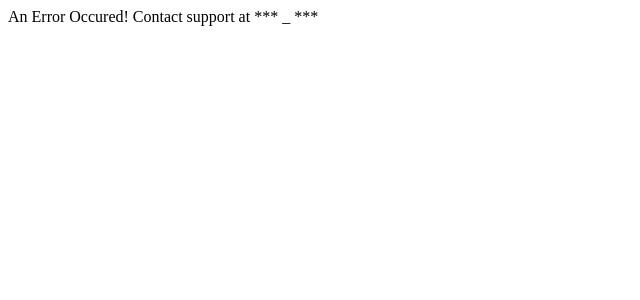
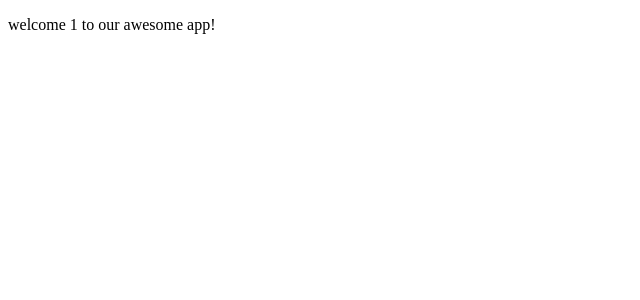
Before and after one commit to Drachbar/angular-todo-app, an Angular app: page /welcome/1 in a window 1280 px wide. Shown: the top 300 px of the page, without its empty margins (0-640 px from the left). Built offline with nearby package versions, Linux system fonts and the light colour scheme.

Commit message:
add route parameters for welcome page

```diff
--- a/src/app/app-routing.module.ts
+++ b/src/app/app-routing.module.ts
@@ -8,7 +8,7 @@
 const routes: Routes = [
   { path:'', component: LoginComponent},
   { path:'login', component: LoginComponent},
-  { path:'welcome', component: WelcomeComponent},
+  { path:'welcome/:name', component: WelcomeComponent},
   { path:'**', component: ErrorComponent}
 ];
 
--- a/src/app/login/login.component.ts
+++ b/src/app/login/login.component.ts
@@ -15,8 +15,8 @@
   constructor(private router: Router) { }
 
   handleLogin() {
-    if(this.username === 'mattias' && this.password === 'dummy') {
-      this.router.navigate(['welcome'])
+    if(this.username.toLowerCase() === 'mattias' && this.password === 'dummy') {
+      this.router.navigate(['welcome', this.username])
       this.invalidLogin = false
       console.log(this.username)
     } else {
--- a/src/app/welcome/welcome.component.html
+++ b/src/app/welcome/welcome.component.html
@@ -1 +1 @@
-<p>welcome works!</p>
+<p>welcome {{name}} to our awesome app!</p>
--- a/src/app/welcome/welcome.component.ts
+++ b/src/app/welcome/welcome.component.ts
@@ -1,4 +1,5 @@
 import {Component, OnInit} from '@angular/core';
+import {ActivatedRoute} from "@angular/router";
 // import { AppComponent } from "../app.component";
 
 @Component({
@@ -8,9 +9,15 @@
 })
 export class WelcomeComponent implements OnInit {
   message = 'Some Welcome Message'
+  name = ''
+
+  //ActivatedRoute
+  constructor(private route:ActivatedRoute) {
+  }
 
   ngOnInit(): void {
     console.log(this.message)
+    this.name = this.route.snapshot.params['name'];
   }
 }
 
```
